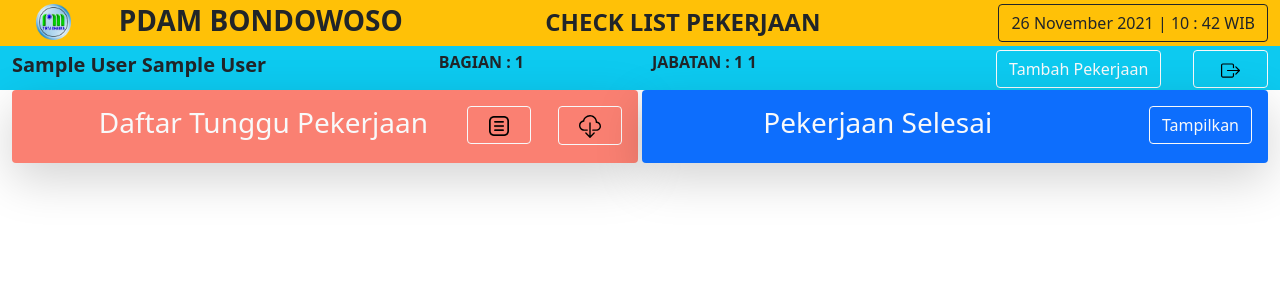
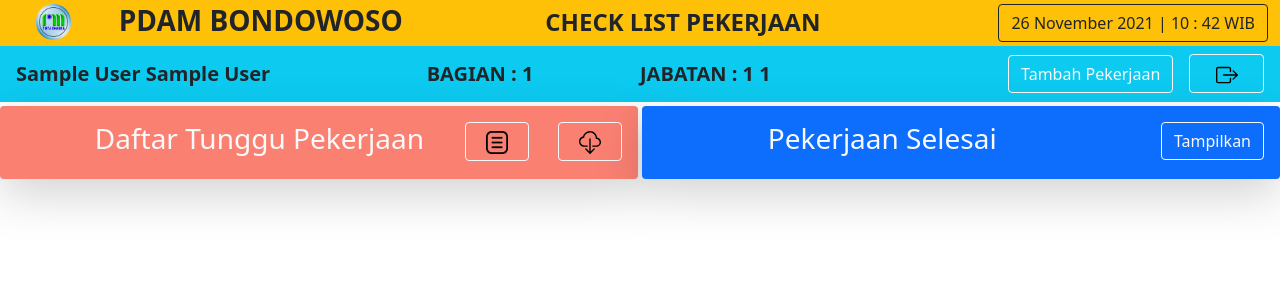
Before and after one commit to dickyerfan/daftar-pekerjaan, a PHP site: page / in a window 1280 px wide. Shown: the top 300 px of the page. Run offline with PHP 8.4, Linux system fonts and the light colour scheme; the visitor is signed in with stand-in values (Sample User, id 1); data that the repository does not hold is empty.

Commit message:
Mempercantik navbar nama  jabatan dan upk

```diff
--- a/index.php
+++ b/index.php
@@ -96,31 +96,31 @@
     <header>
         <?php include "header.php" ?>
     </header>
-    <div class="container-fluid bg-info">
-        <div class="row">
-            <div class="col-sm-4 mt-1">
-                <a class="navbar-brand text-dark" data-bs-toggle="tooltip" data-bs-placement="bottom" title="Klik Untuk Melihat Profil" href="profil.php"><b><?php echo $_SESSION['nama_depan'] . ' ' . $_SESSION['nama_belakang']; ?></b></a>
+
+    <nav class="navbar navbar-expand-sm navbar-dark bg-info">
+        <div class="col-sm-4 ">
+            <a class="navbar-brand text-dark d-flex align-items-center mx-3 " data-bs-toggle="tooltip" data-bs-placement="bottom" title="Klik Untuk Melihat Profil" href="profil.php"><b><?php echo $_SESSION['nama_depan'] . ' ' . $_SESSION['nama_belakang']; ?></b></a>
         </div>
-            <div class="col-sm-2 mt-1">
-                <p><b>BAGIAN : <?php echo $_SESSION['bagian']; ?></b></p>
+        <div class="col-sm-2 ">
+            <a class="navbar-brand text-dark d-flex align-items-center"><b>BAGIAN : <?php echo $_SESSION['bagian']; ?></b></a>
         </div>
-            <div class="col-sm-3 mt-1">
-                <p><b>JABATAN : <?php echo $_SESSION['jabatan']; ?> <?php echo $_SESSION['sub_bagian']; ?></b></p>
+        <div class="col-sm-3 ">
+            <a class="navbar-brand text-dark d-flex align-items-center"><b>JABATAN : <?php echo $_SESSION['jabatan']; ?> <?php echo $_SESSION['sub_bagian']; ?></b></a>
         </div>
-            <div class="col-sm-2 mt-1 text-end">
+        <div class="col-sm-2  text-end">
             <a href="form_tanya.php">
                 <button class="btn btn-outline-light" type="submit">Tambah Pekerjaan</button>
             </a>
         </div>
-            <div class="col-sm-1 mt-1 text-end">
+        <div class="col-sm-1  text-end">
             <a href="#">
-                    <button class="btn btn-outline-light" data-bs-toggle="tooltip" data-bs-placement="bottom" title="Anda Akan Keluar" type="submit" id="tombol" style="width: 75px;"><img src="img/box-arrow-right.svg" alt="" style="width: 1.2rem;"></button>
+                <button class="btn btn-outline-light mx-3" data-bs-toggle="tooltip" data-bs-placement="bottom" title="Anda Akan Keluar" type="submit" id="tombol" style="width: 75px;"><img src="img/box-arrow-right.svg" alt="" style="width: 1.4rem;"></button>
             </a>
         </div>
-        </div>
-    </div>
+    </nav>
 
-    <div class="container-fluid">
+
+    <div class="container-fluid g-0 mt-1">
         <div class="row g-1">
             <div class="col-md-6">
                 <!-- Daftar Tunggu Pekerjaan -->
@@ -132,7 +132,7 @@
                             </div>
                             <div class="col-sm-2 text-end g-0">
                                 <!-- Button trigger modal -->
-                                <button type="button" data-bs-toggle="modal" data-bs-target="#exampleModal" class="btn btn-outline-light" data-bs-toggle="tooltip" data-bs-placement=" bottom" title="Klik Untuk melihat Daftar Pekerjaan Anda" style="width: 4rem;"><img src=" img/list.png" alt="" style="width: 20px;"></button>
+                                <button type="button" data-bs-toggle="modal" data-bs-target="#exampleModal" class="btn btn-outline-light" data-bs-toggle="tooltip" data-bs-placement=" bottom" title="Klik Untuk melihat Daftar Pekerjaan Anda" style="width: 4rem;"><img src=" img/list.png" alt="" style="width: 1.4rem;"></button>
                                 <!-- Modal -->
                                 <div class="modal fade" id="exampleModal" tabindex="-1" aria-labelledby="exampleModalLabel" aria-hidden="true">
                                     <div class="modal-dialog">
@@ -161,7 +161,6 @@
                                         </div>
                                     </div>
                                 </div>
-
                             </div>
                             <div class="col-sm-2 text-end">
                                 <form action="" method="post">
```
Lines whose indentation alone changed are shown as unchanged.
